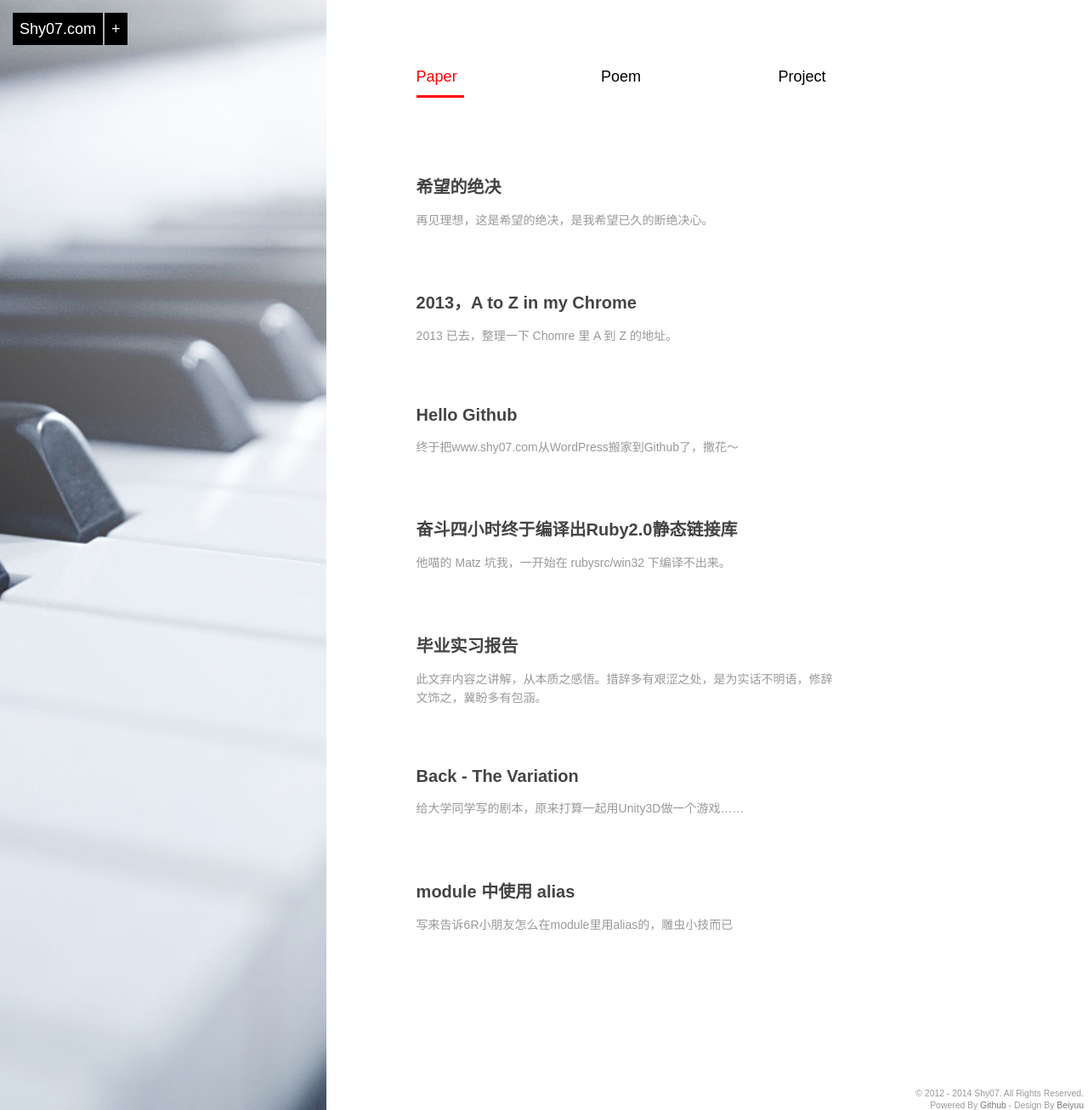
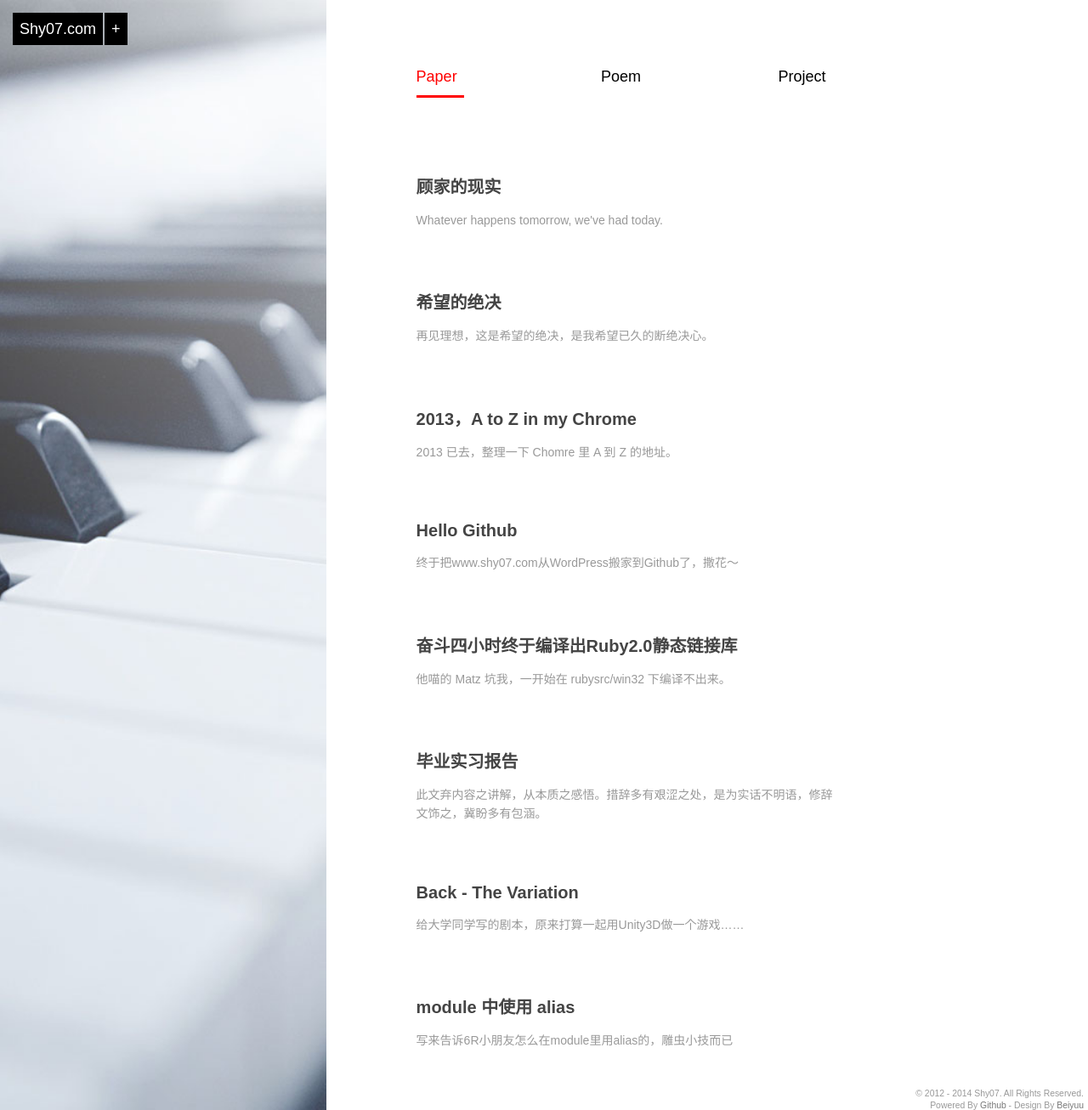
Before and after one commit to Shy07/shy07.github.com, a Jekyll site: the page built from index.md, in a window 1280 px wide and 1306 px high. Shown: the whole window at 85% size. Built offline with Jekyll 4.4.1, drawn with Linux system fonts in a browser that asks for light colours; Markdown is read by kramdown in place of the engine named in the settings; some of the changed lines change nothing that is shown.

Commit message:
new paper

```diff
--- /dev/null
+++ b/_posts/article/2014-06-02-family-and-reality.md
@@ -0,0 +1,34 @@
+---
+layout: post
+title: 顾家的现实
+category: article
+description: Whatever happens tomorrow, we've had today.
+---
+
+　　这两天听到最多的两个字就是：现实。
+　　我爸：“现实一点，现在工资两千左右的工作可以了，家里不需要你来养，在工作方面要求别太高……”“那小姑娘蛮好的，错过了就没了，没人会给你养着的……过两年你就会急的，现实逼着你急。”
+　　我哥：“……再有想法，（也）不要和钱过不去。现在不抓紧时间，等你有压力了，你就只能面对现实了。”
+　　同学：“我现在和你一样，晚上到家吃完饭，洗洗弄弄就九点了，再陪女朋友聊两句，就可以准备上床睡了，根本没时间想其他的事。现实就是这样……”
+![聊天截图](/images/201406/talk.jpg)
+　　好吧，图片只是调节一下情绪的。
+
+　　小时候我经常看到长辈边哄孩子边骂孩子“现世宝”，当时我并不理解是什么意思，只猜是一个贬义词。长大之后我查了辞海知道这个词是指不成器、丢脸的人。不过这已不重要，重要的是在查“现世宝”这个词的时候，我发掘出了“现世报”这个词。
+
+> 在中国，与文化同一性一样重要的是，各时期都存在着惊人的政治上的统一。这种统一在很大程度上起因于中国文明——唯一在任何时候都未产生过祭司阶级的文明——的独特的现世主义。……中国人的经典都强调人在社会中的生活，尤其是强调家庭成员之间、君臣之间的关系。这种对现世的强烈偏好为政治稳定提供了一个坚固的、根本的基础。
+
+　　依我的理解，华夏文明之所以能够持续如此之久而不消亡，就是因为中国人经常所说的“顾家”二字。所谓顾家便是：权势者追求“递三世可至万世而为君”；富贵者追求“修身齐家治国平天下”。嗯？你说贫贱者？。“只要是轮回，就无法避免会受苦”，老老实实拜佛烧香生娃养女，然后求个好轮回吧，至圣先师可从来没考虑过尔等。
+　　儒学自古就是学者和权贵所制定的游戏规则，因为我们的至圣先师本身就是一个贵族。孔丘生于鲁昌平乡邹邑，父为邹邑大夫，先世有宋国公室及殷商王室。虽然是落魄贵族，但好歹是个官二代。
+　　孔丘有着非常强烈自我实现愿望，并且在自己的主张中推崇礼和三纲五常，我猜想是和他的出生有关。孔丘为其父古稀之年野合而得，因此孔丘必然过着早年丧父的生活。此外，孔丘于鲁国最高官至大司寇，之后周游列国再未获得重用。因此，孔丘所谓的“君君臣臣父父子子”，个人是持怀疑态度的，因为孔丘自身并不是一个很说服力的例子。当然也许正是因为自己做得不够好，而把自己做反面教材积极教导学生不要学自己，倒也是一个说法。
+　　总之，“顾家”的传统就在那个时候确定了。顾家的权势者会想方设法把权力集中起来传给自己的子子孙孙；顾家的富贵者会修身养性，争取管理好家族、宗族；顾家的贫贱者则是接受“轮回”、“受苦”的教义，烧香拜佛，老实耕织，因为造反是要诛九族的（当然没家可顾的时候，农民起义自然就爆发了）。
+
+　　因为顾家，所以汉民族从未出现过一个横跨亚非欧大陆的帝国，即便有这个实力也宁可修长城。
+　　因为顾家，所以汉民族会拿火药来做爆竹、拿指南针测风水。
+　　因为顾家，所以汉民族人畜无害，郑和下西洋，想的是扬威示富而不是移民殖民。
+　　因为顾家，所以汉民族闭关锁国，不思上进，最后被列强瓜分。
+
+　　华夏文明的历史其实就是一部各个阶层顾家的故事。所谓现世报，就是规规矩矩做人、安安分分守国、老老实实守业，保证家庭和后世子孙可以继承权力、家业，获得善报。这种现世主义最终导致封建统治 2000 年之久，甚至对现代中国仍有影响。
+
+　　说到这里，我爸的想法很简单：你现在什么都不要多想，找一份稳定的工作，然后结婚生子。潜意识里就是安于现状、规规矩矩做人、老老实实守业。
+　　而我哥的话是针对我那份 offer 说的，老老实实一边做一边等机会，有钱拿就行，不要有太多想法。潜意识里还是安于现状、规规矩矩做人、老老实实守业。
+　　同学那番话不需要琢磨太多，话语里隐藏的意思就是安于现状。
+　　至于聊天截图，认真你就输了。
```
Also changed, not shown: _posts/poem/2012-07-20-inscription-138.md (+8 -8 lines).
